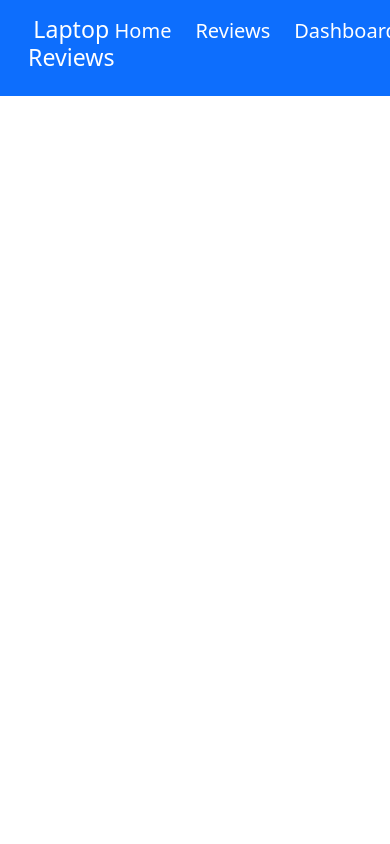
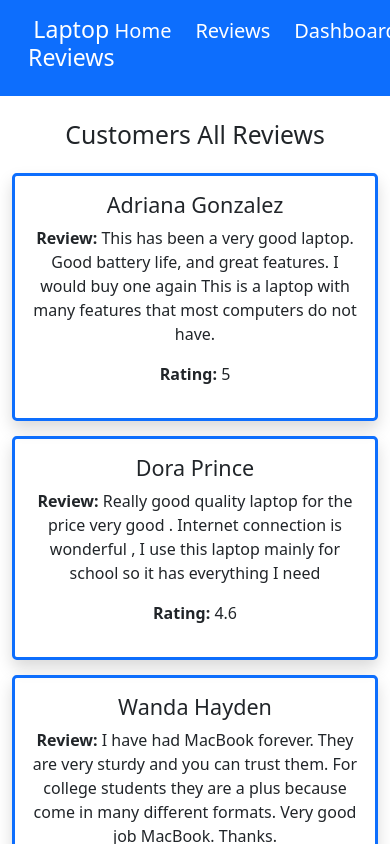
Before and after one commit to ArafatMunna/laptop-reviews, a React (Create React App) app: page /reviews in a window 390 px wide. Shown: the top 844 px of the page. Built offline with nearby package versions, Linux system fonts and the light colour scheme.

Commit message:
reviews page added

```diff
--- a/src/App.js
+++ b/src/App.js
@@ -2,6 +2,7 @@ import { Route, Routes } from "react-router-dom";
 import "./App.css";
 import Header from "./components/Header/Header";
 import Home from "./components/Home/Home";
+import Reviews from "./components/Reviews/Reviews";
 
 function App() {
     return (
@@ -9,6 +10,7 @@ function App() {
             <Header />
             <Routes>
                 <Route path="/" element={<Home />} />
+                <Route path="/reviews" element={<Reviews />} />
             </Routes>
         </div>
     );
--- a/src/components/Home/Home.css
+++ b/src/components/Home/Home.css
@@ -3,3 +3,10 @@
     grid-template-columns: repeat(3, 1fr);
     grid-gap: 15px;
 }
+
+@media screen and (max-width: 575px) {
+    .review-container {
+    grid-template-columns: repeat(1, 1fr);
+    }
+
+}
--- /dev/null
+++ b/src/components/Reviews/Reviews.js
@@ -0,0 +1,19 @@
+import React from "react";
+import useReviews from "../../hooks/useReviews";
+import Review from "../Review/Review";
+
+const Reviews = () => {
+    const [reviews, setReviews] = useReviews();
+    return (
+        <div className="container">
+            <h2 className="text-center mt-4">Customers All Reviews</h2>
+            <div className="review-container my-4">
+                {reviews.map((review) => (
+                    <Review key={review.id} review={review} />
+                ))}
+            </div>
+        </div>
+    );
+};
+
+export default Reviews;
```
Also changed, not shown: src/components/Reviews/Reviews.css (added).
